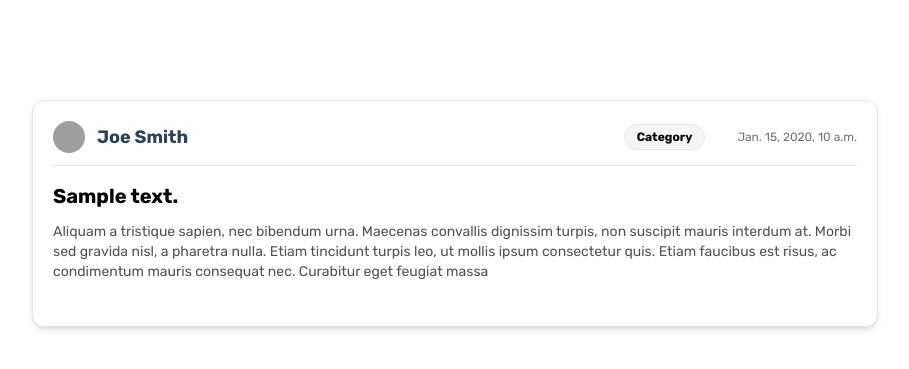
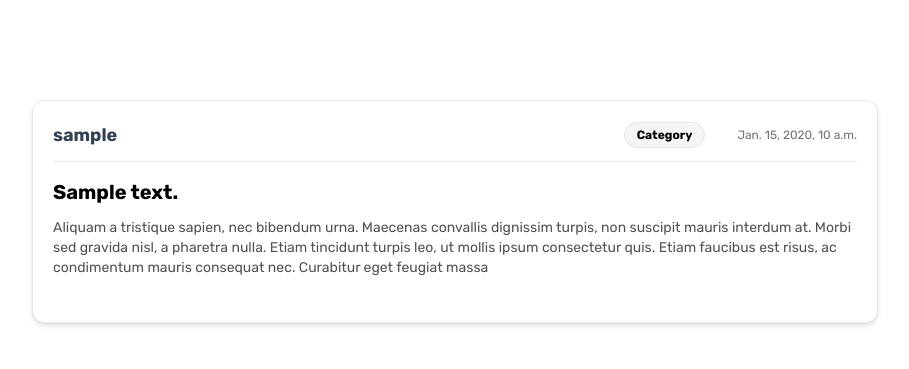
Before and after one commit to FancyPotts/django3, a Django app: template feed/templates/feed/homepage.html in a window 1280 px wide. Shown: the part 68-437 px from the top of the page, without its empty margins (185-1094 px from the left). Run offline with Django 4.2, Linux system fonts and the light colour scheme; the template is opened without the code that fills it: most values are stand-ins (such as "Sample title", 1, 10 or a date in 2020); some libraries are stand-ins or nearby versions; grey boxes are pictures that could not be loaded.

Commit message:
Adding author details and image to post templates

```diff
--- a/feed/templates/feed/homepage.html
+++ b/feed/templates/feed/homepage.html
@@ -1,5 +1,5 @@
 {% extends 'base.html' %}
-
+{% load thumbnail %}
 
 {% block title %}
     Home page
@@ -15,8 +15,10 @@
     <div class="flex w-full items-center justify-between border-b pb-3">
       <div class="flex items-center space-x-3">
         <!-- TODO add user name and profile picture -->
-        <div class="h-8 w-8 rounded-full bg-slate-400 bg-[url('https://i.pravatar.cc/32')]"></div>
-        <div class="text-lg font-bold text-slate-700">Joe Smith</div>
+        {% thumbnail post.author.profile.image "372x372" crop="center" as im %}
+        <img class='h-8 w-8 rounded-full bg-slate-400' src="{{ im.url }}" width="{{ im.width }}" height="{{ im.height }}" alt="avatar">
+        {% endthumbnail %}
+        <div class="text-lg font-bold text-slate-700">{{ post.author.username }}</div>
       </div>
       <div class="flex items-center space-x-8">
         <button class="rounded-2xl border bg-neutral-100 px-3 py-1 text-xs font-semibold">Category</button>
```
Also changed, not shown: 1 other file.
